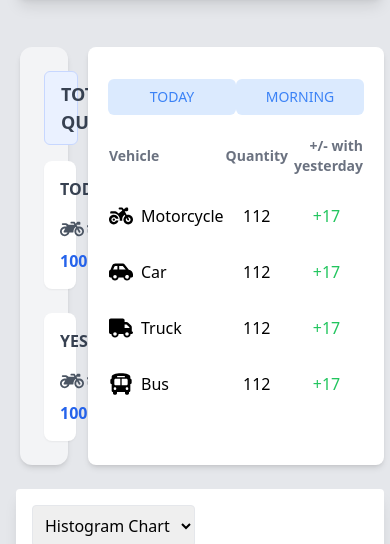
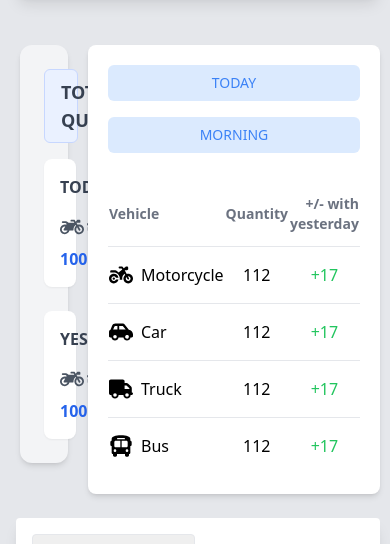
Before and after one commit to Annisaraulitaa/kp-kominfo, a Next.js app: page / in a window 390 px wide. Shown: the part 848-1392 px from the top of the page. Built offline with nearby package versions, Linux system fonts and the light colour scheme.

Commit message:
update fe peakTime dan crowd

```diff
--- a/app/component/crowd.tsx
+++ b/app/component/crowd.tsx
@@ -12,7 +12,7 @@ export default function CrowdEstimation() {
       <div className='bg-white shadow-md rounded-lg px-6 pt-8 w-full max-w-md'>
         {/* Judul */}
         <div className='text-center mb-4'>
-          <p className='text-sm bg-blue-100 text-blue-600 font-semibold px-3 py-1 rounded-full inline-block'>
+          <p className='text-sm bg-blue-100 text-blue-600 font-semibold px-4 py-2 rounded-lg inline-block'>
             Crowd Estimation An Hour Ago
           </p>
         </div>
@@ -28,7 +28,7 @@ export default function CrowdEstimation() {
           onChange={(e) => setRightLaneValue(Number(e.target.value))}
           className='w-full h-2 bg-gradient-to-r from-green-400 via-yellow-400 to-red-500 rounded-lg appearance-none cursor-pointer'
           />
-          <div className='flex justify-between text-sm text-gray-600 mt-1'>
+          <div className='flex justify-between text-sm font-medium text-gray-600 mt-1'>
             <span>fluent</span>
             <span>slow</span>
           </div>
@@ -46,7 +46,7 @@ export default function CrowdEstimation() {
           onChange={(e) => setLeftLaneValue(Number(e.target.value))}
           className='w-full h-2 bg-gradient-to-r from-green-400 via-yellow-400 to-red-500 rounded-lg appearance-none cursor-pointer'
           />
-          <div className='flex justify-between text-sm text-gray-600 mt-1'>
+          <div className='flex justify-between text-sm font-medium text-gray-600 mt-1'>
             <span>fluent</span>
             <span>slow</span>
           </div>
--- a/app/component/peakTime.tsx
+++ b/app/component/peakTime.tsx
@@ -1,16 +1,13 @@
-"use client"
-import React, { useState } from 'react';
+"use client";
+import React, { useState } from "react";
 import { FaMotorcycle, FaCarSide, FaBus, FaTruck } from "react-icons/fa6";
 
-
-export default function Peak_time(){
-    // State untuk dropdown
-    const [dateOption, setDateOption] = useState<string>('TODAY');
-    const [timeOption, setTimeOption] = useState<string>('MORNING');
+export default function PeakTime() {
+    const [dateOption, setDateOption] = useState<string>("TODAY");
+    const [timeOption, setTimeOption] = useState<string>("MORNING");
     const [isDateDropdownOpen, setIsDateDropdownOpen] = useState<boolean>(false);
     const [isTimeDropdownOpen, setIsTimeDropdownOpen] = useState<boolean>(false);
 
-    // Fungsi untuk menangani pemilihan dropdown
     const handleDateSelect = (option: string) => {
         setDateOption(option);
         setIsDateDropdownOpen(false);
@@ -22,28 +19,28 @@ export default function Peak_time(){
     };
 
     return (
-        <div className='bg-white shadow-md rounded-lg px-5 pt-8 w-full max-w-md mx-auto h-full'>
+        <div className="bg-white shadow-md rounded-lg p-5 w-full max-w-lg mx-auto flex flex-col gap-5">
             {/* Dropdown Buttons */}
-            <div className='flex justify-between mb-5'>
+            <div className="flex flex-col sm:flex-row sm:justify-start gap-4 mb-5 w-full">
                 {/* Date Dropdown */}
-                <div className='relative'>
+                <div className="relative w-full sm:w-1/2">
                     <button
-                        className='bg-blue-100 text-blue-500 px-4 py-2 rounded-md text-sm font-medium w-32'
+                        className="bg-blue-100 text-blue-500 px-4 py-2 rounded-md text-sm font-medium w-full"
                         onClick={() => setIsDateDropdownOpen(!isDateDropdownOpen)}
                     >
                         {dateOption}
                     </button>
                     {isDateDropdownOpen && (
-                        <div className='absolute bg-white shadow-md rounded-md mt-1 w-full z-10'>
+                        <div className="absolute bg-white shadow-md rounded-md mt-1 w-full z-10">
                             <button
-                                className='w-full text-left px-4 py-2 hover:bg-blue-100 text-gray-700'
-                                onClick={() => handleDateSelect('TODAY')}
+                                className="w-full text-left px-4 py-2 hover:bg-blue-100 text-gray-700"
+                                onClick={() => handleDateSelect("TODAY")}
                             >
                                 TODAY
                             </button>
                             <button
-                                className='w-full text-left px-4 py-2 hover:bg-blue-100 text-gray-700'
-                                onClick={() => handleDateSelect('YESTERDAY')}
+                                className="w-full text-left px-4 py-2 hover:bg-blue-100 text-gray-700"
+                                onClick={() => handleDateSelect("YESTERDAY")}
                             >
                                 YESTERDAY
                             </button>
@@ -52,30 +49,30 @@ export default function Peak_time(){
                 </div>
 
                 {/* Time Dropdown */}
-                <div className='relative'>
+                <div className="relative w-full sm:w-1/2">
                     <button
-                        className='bg-blue-100 text-blue-500 px-4 py-2 rounded-md text-sm font-medium w-32'
+                        className="bg-blue-100 text-blue-500 px-4 py-2 rounded-md text-sm font-medium w-full"
                         onClick={() => setIsTimeDropdownOpen(!isTimeDropdownOpen)}
                     >
                         {timeOption}
                     </button>
                     {isTimeDropdownOpen && (
-                        <div className='absolute bg-white shadow-md rounded-md mt-1 w-full z-10'>
+                        <div className="absolute bg-white shadow-md rounded-md mt-1 w-full z-10">
                             <button
-                                className='w-full text-left px-4 py-2 hover:bg-blue-100 text-gray-700'
-                                onClick={() => handleTimeSelect('MORNING')}
+                                className="w-full text-left px-4 py-2 hover:bg-blue-100 text-gray-700"
+                                onClick={() => handleTimeSelect("MORNING")}
                             >
                                 MORNING
                             </button>
                             <button
-                                className='w-full text-left px-4 py-2 hover:bg-blue-100 text-gray-700'
-                                onClick={() => handleTimeSelect('NOON')}
+                                className="w-full text-left px-4 py-2 hover:bg-blue-100 text-gray-700"
+                                onClick={() => handleTimeSelect("NOON")}
                             >
                                 NOON
                             </button>
                             <button
-                                className='w-full text-left px-4 py-2 hover:bg-blue-100 text-gray-700'
-                                onClick={() => handleTimeSelect('AFTERNOON')}
+                                className="w-full text-left px-4 py-2 hover:bg-blue-100 text-gray-700"
+                                onClick={() => handleTimeSelect("AFTERNOON")}
                             >
                                 AFTERNOON
                             </button>
@@ -85,56 +82,58 @@ export default function Peak_time(){
             </div>
 
             {/* Table */}
-            <table className='w-full text-left border-collapse'>
+            <div className="overflow-x-auto">
+                <table className="w-full text-left border-collapse">
                     <thead>
-                    <tr className='text-gray-500 text-sm'>
-                        <th className='pb-3'>Vehicle</th>
-                        <th className='pb-3 text-center'>Quantity</th>
-                        <th className='pb-3 text-end'>+/- with yesterday</th>
+                        <tr className="text-gray-500 text-sm border-b">
+                            <th className="pb-3">Vehicle</th>
+                            <th className="pb-3 text-center">Quantity</th>
+                            <th className="pb-3 text-end">+/- with yesterday</th>
                         </tr>
                     </thead>
                     <tbody>
                         {/* Motorcycle Row */}
-                    <tr>
-                        <td className='flex items-center py-4'>
-                            <FaMotorcycle className='text-black w-6 h-6 mr-2'/>
+                        <tr className="border-b">
+                            <td className="flex items-center py-4">
+                                <FaMotorcycle className="text-black w-6 h-6 mr-2" />
                                 Motorcycle
                             </td>
-                        <td className='text-center'>112</td>
-                        <td className='text-center text-green-500'>+17</td>
+                            <td className="text-center">112</td>
+                            <td className="text-center text-green-500">+17</td>
                         </tr>
 
                         {/* Car Row */}
-                    <tr>
-                        <td className='flex items-center py-4'>
-                            <FaCarSide className='text-black w-6 h-6 mr-2'/>
+                        <tr className="border-b">
+                            <td className="flex items-center py-4">
+                                <FaCarSide className="text-black w-6 h-6 mr-2" />
                                 Car
                             </td>
-                        <td className='text-center'>112</td>
-                        <td className='text-center text-green-500'>+17</td>
+                            <td className="text-center">112</td>
+                            <td className="text-center text-green-500">+17</td>
                         </tr>
 
                         {/* Truck Row */}
-                    <tr>
-                        <td className='flex items-center py-4'>
-                            <FaTruck className='text-black w-6 h-6 mr-2'/>
+                        <tr className="border-b">
+                            <td className="flex items-center py-4">
+                                <FaTruck className="text-black w-6 h-6 mr-2" />
                                 Truck
                             </td>
-                        <td className='text-center'>112</td>
-                        <td className='text-center text-green-500'>+17</td>
+                            <td className="text-center">112</td>
+                            <td className="text-center text-green-500">+17</td>
                         </tr>
 
                         {/* Bus Row */}
                         <tr>
-                        <td className='flex items-center py-4'>
-                            <FaBus className='text-black w-6 h-6 mr-2'/>
+                            <td className="flex items-center py-4">
+                                <FaBus className="text-black w-6 h-6 mr-2" />
                                 Bus
                             </td>
-                        <td className='text-center'>112</td>
-                        <td className='text-center text-green-500'>+17</td>
+                            <td className="text-center">112</td>
+                            <td className="text-center text-green-500">+17</td>
                         </tr>
                     </tbody>
                 </table>
             </div>
-    )
+        </div>
+    );
 }
```
Lines whose indentation alone changed are shown as unchanged.
